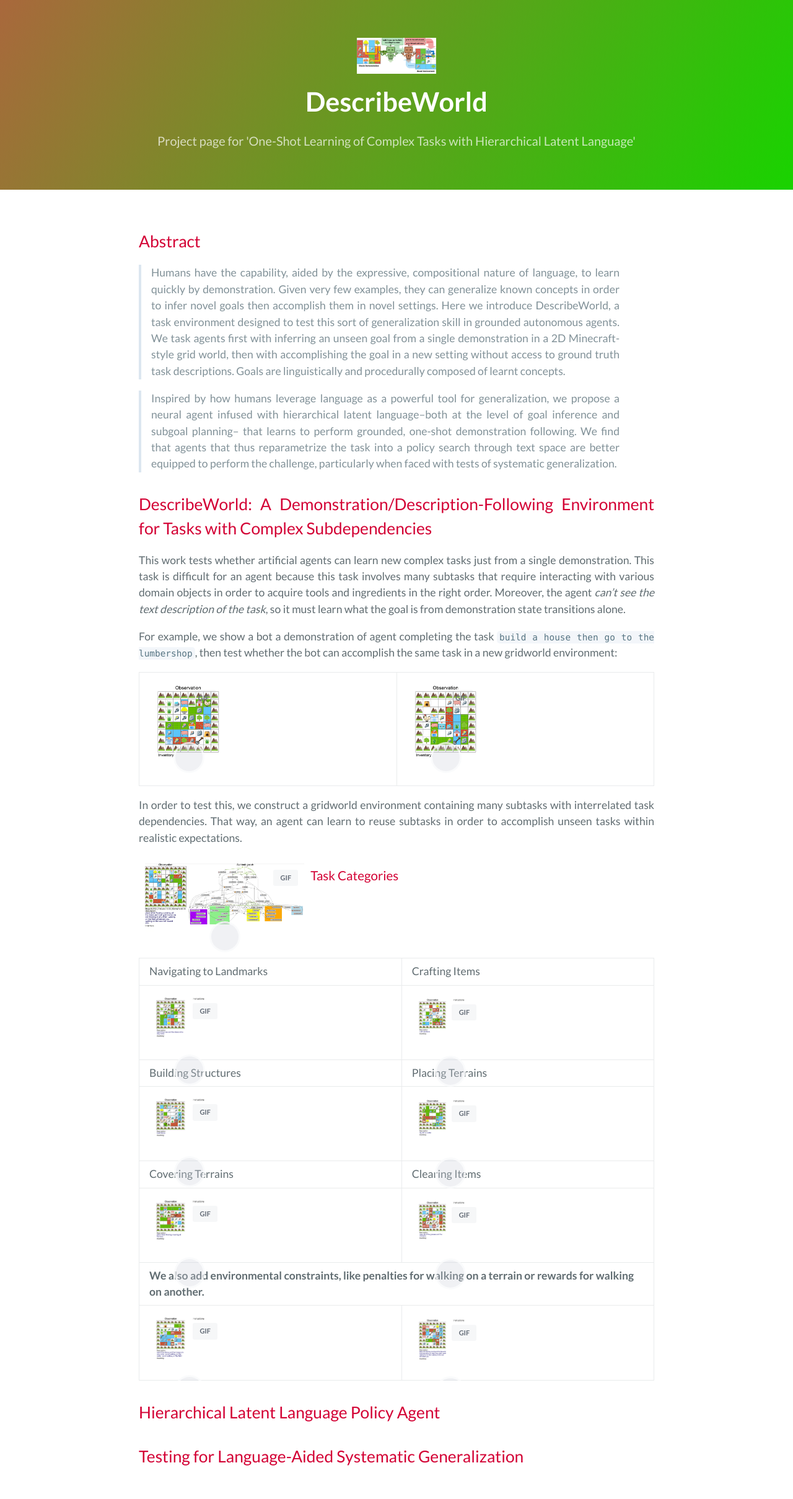
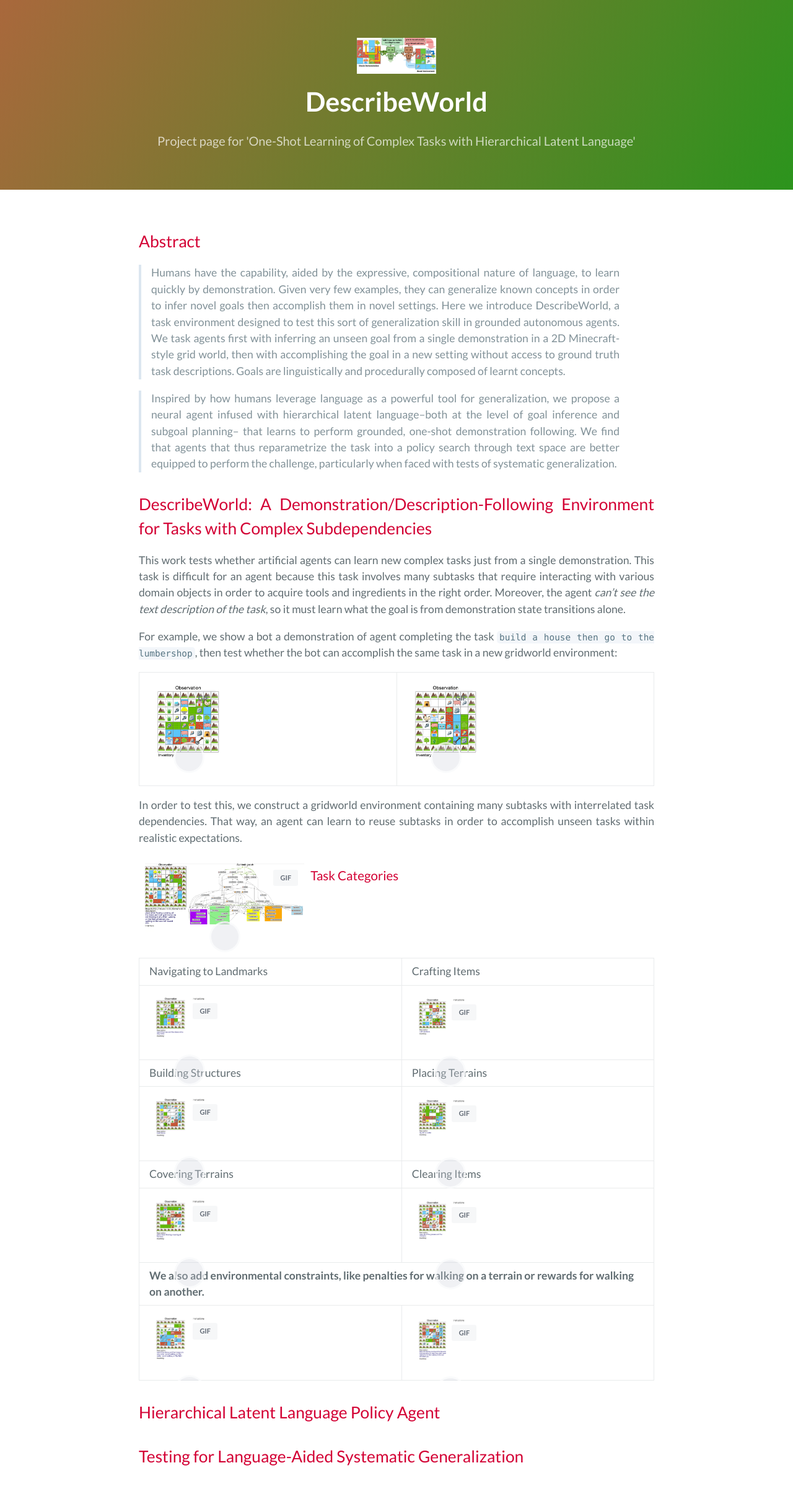
Before and after one commit to mhauskn/mocapact.github.io, a Jekyll site: the page built from index.md, in a window 1280 px wide. Shown: the whole page at 62% size. Built offline with Jekyll 4.4.1, drawn with Linux system fonts in a browser that asks for light colours; nearby versions of some CDN libraries; our own code applies the rules of GitHub Pages for plain Markdown files; comment, search, counter and statistics services are not loaded.

Commit message:
darkened logo green

```diff
--- a/_sass/variables.scss
+++ b/_sass/variables.scss
@@ -4,7 +4,7 @@
 
 // Headers
 $header-heading-color: #fff !default;
-$header-bg-color: #19d300 !default;
+$header-bg-color: #2c941d !default;
 $header-bg-color-secondary: #a9683c !default;
 
 // Text
```
